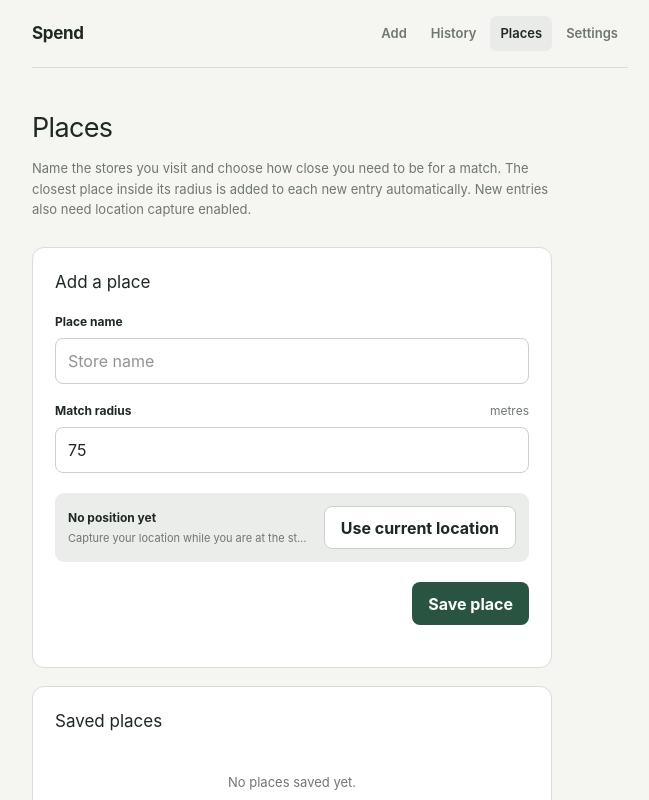
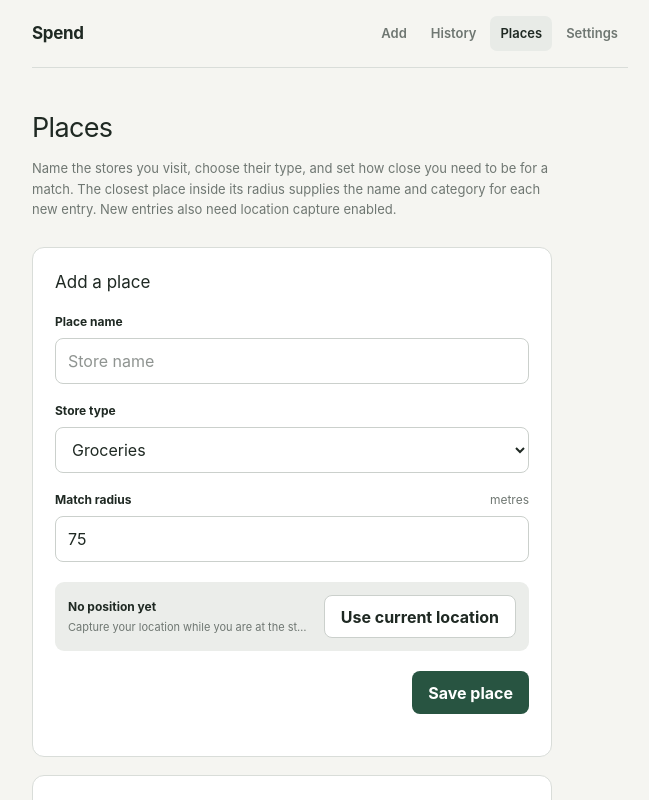
Before and after one commit to colinbate/spend, a SvelteKit app: page /places in a window 1280 px wide. Shown: the top 800 px of the page, without its empty margins (310-959 px from the left). Built offline with nearby package versions, Linux system fonts and the light colour scheme.

Commit message:
Add store types to places and carry categories into expenses

```diff
--- a/src/lib/backup.ts
+++ b/src/lib/backup.ts
@@ -79,6 +79,8 @@ function parsePlace(value: unknown, index: number): Place {
 		value.id.length === 0 ||
 		typeof value.name !== 'string' ||
 		value.name.trim().length === 0 ||
+		(value.category !== undefined &&
+			(typeof value.category !== 'string' || value.category.trim().length === 0)) ||
 		typeof value.latitude !== 'number' ||
 		!Number.isFinite(value.latitude) ||
 		value.latitude < -90 ||
@@ -98,6 +100,7 @@ function parsePlace(value: unknown, index: number): Place {
 	return {
 		id: value.id,
 		name: value.name.trim(),
+		...(typeof value.category === 'string' ? { category: value.category.trim() } : {}),
 		latitude: value.latitude,
 		longitude: value.longitude,
 		radius: value.radius,
--- /dev/null
+++ b/src/lib/categories.ts
@@ -0,0 +1,2 @@
+export const categories = ['Groceries', 'Personal care', 'Gas', 'Household', 'Other'];
+export const DEFAULT_CATEGORY = 'Groceries';
--- a/src/lib/db.ts
+++ b/src/lib/db.ts
@@ -18,6 +18,7 @@ export interface Expense {
 export interface Place {
 	id: string;
 	name: string;
+	category?: string;
 	latitude: number;
 	longitude: number;
 	radius: number;
--- a/src/routes/+page.svelte
+++ b/src/routes/+page.svelte
@@ -13,6 +13,7 @@
 	import { formatCurrency, formatPeriodLabel, getPeriodBounds } from '#lib/dates.ts';
 	import { captureCurrentPosition } from '#lib/geolocation.ts';
 	import { findMatchingPlace } from '#lib/places.ts';
+	import { DEFAULT_CATEGORY } from '#lib/categories.ts';
 
 	let amountCents = $state('');
 	let expenses = $state<Expense[]>([]);
@@ -122,7 +123,7 @@
 			const expense: Expense = {
 				id: crypto.randomUUID(),
 				amount: Math.round(parsedAmount * 100) / 100,
-				category: 'Groceries',
+				category: matchingPlace?.category ?? DEFAULT_CATEGORY,
 				location: matchingPlace?.name ?? '',
 				...(matchingPlace ? { placeId: matchingPlace.id } : {}),
 				...(position ? { position } : {}),
--- a/src/routes/history/+page.svelte
+++ b/src/routes/history/+page.svelte
@@ -19,8 +19,8 @@
 		type Period,
 	} from '#lib/dates.ts';
 	import { findMatchingPlace } from '#lib/places.ts';
+	import { categories, DEFAULT_CATEGORY } from '#lib/categories.ts';
 
-	const categories = ['Groceries', 'Personal care', 'Gas', 'Household', 'Other'];
 	let expenses = $state<Expense[]>([]);
 	let places = $state<Place[]>([]);
 	let budget = $state<Budget>({
@@ -121,6 +121,7 @@
 	function useSuggestedPlace(place: Place) {
 		editLocation = place.name;
 		editPlaceId = place.id;
+		editCategory = place.category ?? DEFAULT_CATEGORY;
 	}
 
 	async function removeExpense() {
--- a/src/routes/layout.css
+++ b/src/routes/layout.css
@@ -418,6 +418,7 @@ select:focus-visible {
 .settings-form input,
 .settings-form select,
 .place-form input,
+.place-form select,
 .modal input,
 .modal select {
 	width: 100%;
@@ -432,6 +433,7 @@ select:focus-visible {
 .settings-form input:focus,
 .settings-form select:focus,
 .place-form input:focus,
+.place-form select:focus,
 .modal input:focus,
 .modal select:focus {
 	border-color: var(--accent);
--- a/src/routes/places/+page.svelte
+++ b/src/routes/places/+page.svelte
@@ -2,9 +2,11 @@
 	import { onMount } from 'svelte';
 	import { deletePlace, getPlaces, savePlace, type ExpensePosition, type Place } from '#lib/db.ts';
 	import { captureCurrentPosition } from '#lib/geolocation.ts';
+	import { categories, DEFAULT_CATEGORY } from '#lib/categories.ts';
 
 	let places = $state<Place[]>([]);
 	let name = $state('');
+	let category = $state(DEFAULT_CATEGORY);
 	let radius = $state<number | undefined>(75);
 	let position = $state<ExpensePosition>();
 	let editing = $state<Place>();
@@ -79,6 +81,7 @@
 			const place: Place = {
 				id: editing?.id ?? crypto.randomUUID(),
 				name: name.trim(),
+				category,
 				latitude: position.latitude,
 				longitude: position.longitude,
 				radius: parsedRadius,
@@ -100,6 +103,7 @@
 	function editPlace(place: Place) {
 		editing = place;
 		name = place.name;
+		category = place.category ?? DEFAULT_CATEGORY;
 		radius = place.radius;
 		position = {
 			latitude: place.latitude,
@@ -113,6 +117,7 @@
 	function resetForm() {
 		editing = undefined;
 		name = '';
+		category = DEFAULT_CATEGORY;
 		radius = 75;
 		position = undefined;
 	}
@@ -139,8 +144,9 @@
 <main class="standard-page places-page">
 	<h1>Places</h1>
 	<p class="page-intro">
-		Name the stores you visit and choose how close you need to be for a match. The closest place
-		inside its radius is added to each new entry automatically. New entries also need
+		Name the stores you visit, choose their type, and set how close you need to be for a match. The
+		closest place inside its radius supplies the name and category for each new entry. New entries
+		also need
 		<a href="/settings">location capture enabled</a>.
 	</p>
 
@@ -154,6 +160,13 @@
 				bind:value={name}
 				placeholder="Store name"
 			/>
+
+			<label for="place-category">Store type</label>
+			<select id="place-category" bind:value={category}>
+				{#each categories as option (option)}
+					<option>{option}</option>
+				{/each}
+			</select>
 
 			<label for="place-radius">Match radius <span>metres</span></label>
 			<input
@@ -207,7 +220,7 @@
 					<article class="place-row">
 						<div>
 							<strong>{place.name}</strong>
-							<small>{place.radius} m radius</small>
+							<small>{place.category ?? DEFAULT_CATEGORY} · {place.radius} m radius</small>
 						</div>
 						<div class="place-row-actions">
 							<button type="button" onclick={() => editPlace(place)}>Edit</button>
```
Also changed, not shown: 1 other file (tests, documents, lock files or other folders).
